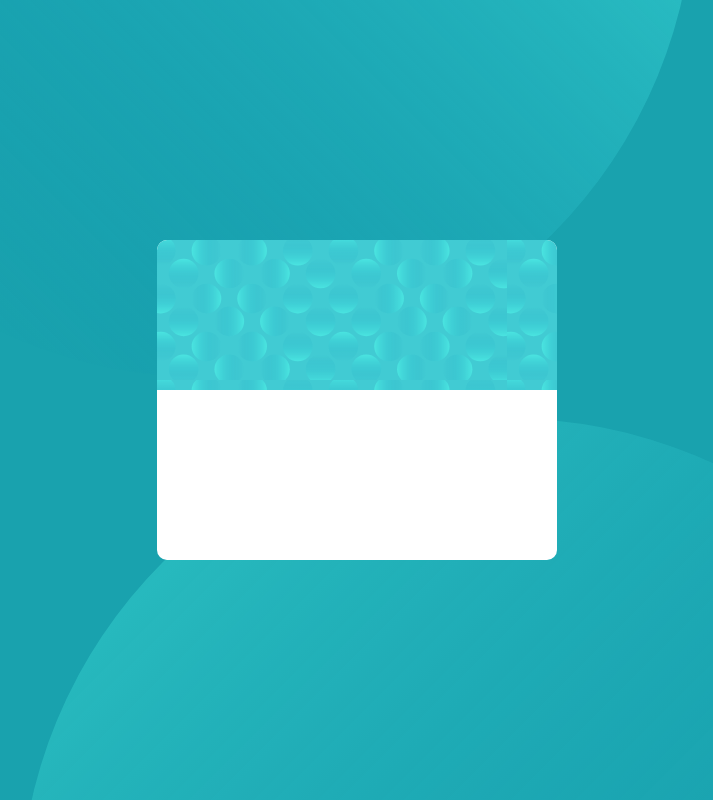
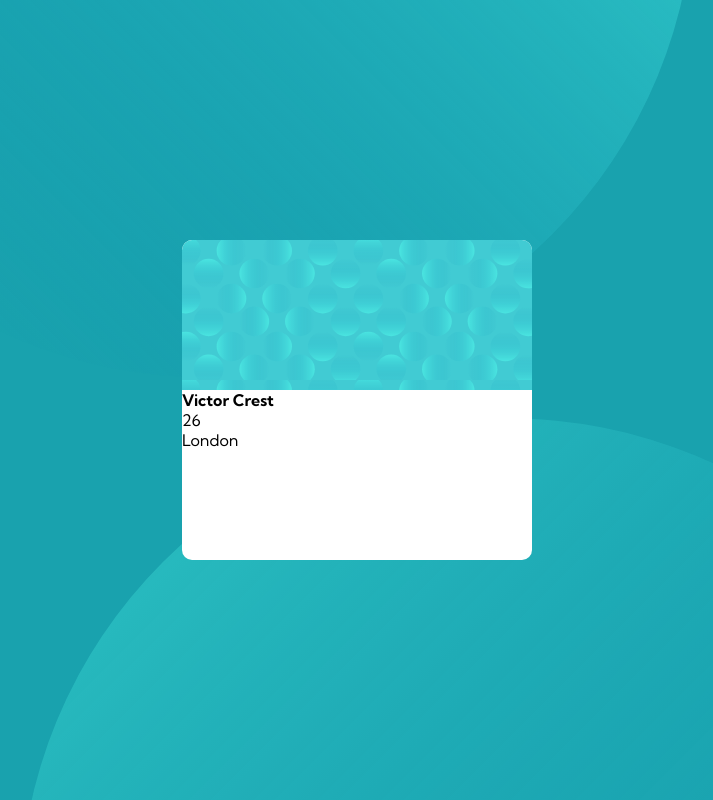
Before and after one commit to randomhex1998/Profilecardcomponent, a plain HTML site: page index.html in a window 1280 px wide. Shown: the whole page, without its empty margins (283-996 px from the left). Drawn offline with Linux system fonts and the light colour scheme.

Commit message:
add card box content backbone

```diff
--- a/index.html
+++ b/index.html
@@ -14,7 +14,14 @@
         <div class="box-area">
             <div class="card-box">
                 <div class="card-box-top-img"></div>
-                <div class="card-box-prof"></div>
+                <div class="card-box-contents">
+                    <div class="card-box-prof"></div>
+                    <div class="card-box-title">
+                        <h4>Victor Crest</h4>
+                        <p>26</p>
+                    </div>
+                    <div class="card-box-loc"><p>London</p></div>
+                </div>
             </div>
         </div>
     </div>
--- a/style.css
+++ b/style.css
@@ -50,7 +50,8 @@ li{
 }
 
 .card-box{
-    width: 400px;
+    position: relative;
+    width: 350px;
     height: 40vh;
     background-color: white;
     border-radius: 10px;
```
